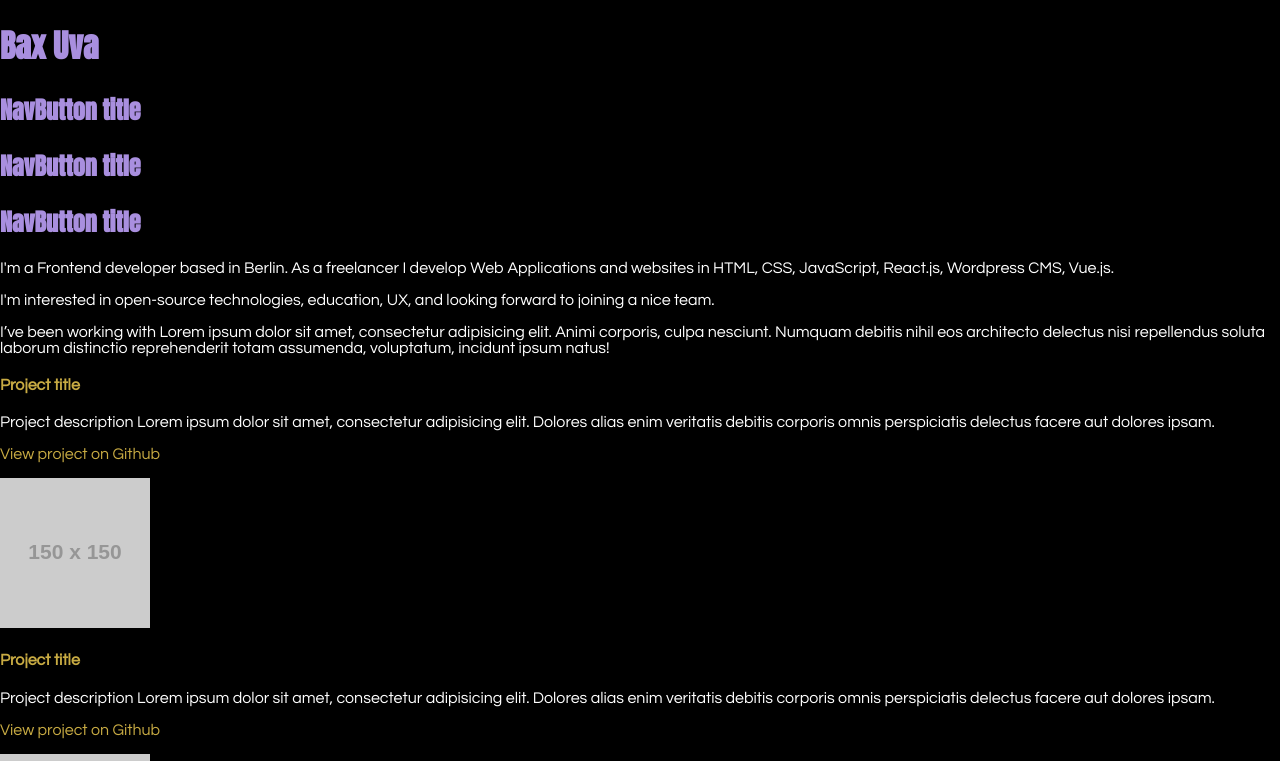
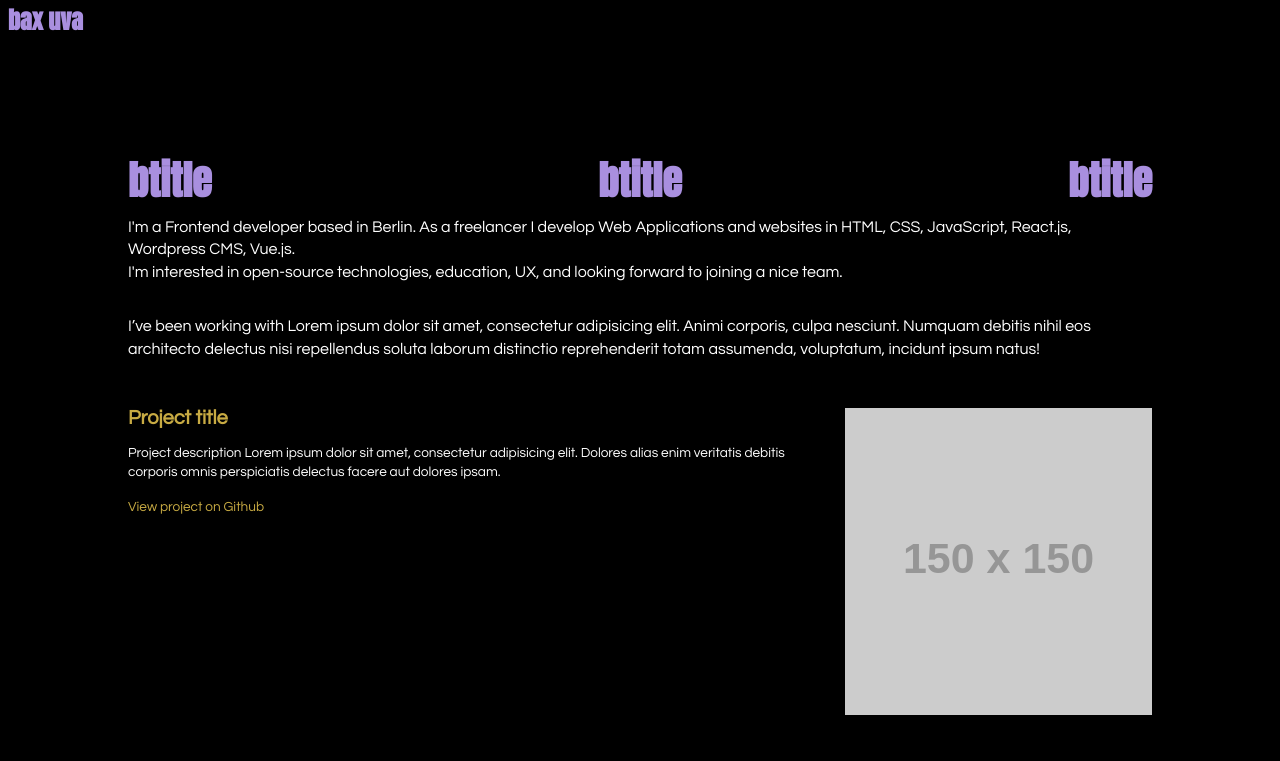
Before and after one commit to bax-uva/website, a Vue app: page / in a window 1280 px wide. Shown: the top 761 px of the page. Built offline with nearby package versions, Linux system fonts and the light colour scheme.

Commit message:
spacing and fonts units

```diff
--- a/src/App.vue
+++ b/src/App.vue
@@ -38,10 +38,36 @@ body {
   -webkit-font-smoothing: antialiased;
   -moz-osx-font-smoothing: grayscale;
 }
+#app {
+  display: flex;
+  flex-direction: column;
+}
 h1,
 h2 {
   font-family: $identity-txt;
   color: $primary-light;
+}
+h1,
+h2,
+h3,
+h4 {
+  margin: 0;
+  line-height: 100%;
+}
+h1 {
+  font-size: 3 * $unit;
+}
+h2 {
+  font-size: 5 * $unit;
+}
+
+h4 {
+  font-size: 2.5 * $unit;
+}
+p {
+  margin: 0;
+  font-size: 2 * $unit;
+  line-height: 140%;
 }
 a,
 a:active,
@@ -49,4 +75,8 @@ a:hover {
   color: $link-light;
   text-decoration: none;
 }
+section {
+  width: 80%;
+  margin: 2 * $unit auto;
+}
 </style>
--- a/src/components/About.vue
+++ b/src/components/About.vue
@@ -17,3 +17,4 @@ export default {
   name: "About"
 };
 </script>
+<style lang="scss"></style>
--- a/src/components/Header.vue
+++ b/src/components/Header.vue
@@ -1,6 +1,6 @@
 <template>
   <header>
-    <h1>Bax Uva</h1>
+    <h1>bax uva</h1>
   </header>
 </template>
 
@@ -9,3 +9,13 @@ export default {
   name: "Header"
 };
 </script>
+<style lang="scss">
+header {
+  display: flex;
+  margin: 0 0 16 * $unit 0;
+
+  h1 {
+    margin: $unit 0 0 $unit;
+  }
+}
+</style>
--- a/src/components/Nav.vue
+++ b/src/components/Nav.vue
@@ -13,3 +13,11 @@ export default {
   components: { NavButton }
 };
 </script>
+<style lang="scss">
+nav {
+  width: 80%;
+  margin: auto;
+  display: flex;
+  justify-content: space-between;
+}
+</style>
--- a/src/components/NavButton.vue
+++ b/src/components/NavButton.vue
@@ -1,5 +1,5 @@
 <template>
-  <h2>NavButton title</h2>
+  <h2>btitle</h2>
 </template>
 
 <script>
--- a/src/components/Project.vue
+++ b/src/components/Project.vue
@@ -1,5 +1,6 @@
 <template>
   <article class="portfolio-project">
+    <div class="project-txt">
       <h4><a href="#">Project title</a></h4>
       <p>
         Project description Lorem ipsum dolor sit amet, consectetur adipisicing
@@ -7,6 +8,7 @@
         delectus facere aut dolores ipsam.
       </p>
       <p><a href="#">View project on Github</a></p>
+    </div>
     <img src="https://via.placeholder.com/150" alt="" />
   </article>
 </template>
@@ -16,3 +18,26 @@ export default {
   name: "Project"
 };
 </script>
+<style lang="scss">
+article {
+  display: flex;
+  justify-content: space-between;
+  margin: 6 * $unit 0 0 0;
+
+  .project-txt {
+    width: 65%;
+  }
+
+  p {
+    font-size: 1.7 * $unit;
+    margin: 2 * $unit 0 0 0;
+  }
+
+  img {
+    width: 30%;
+  }
+  &:nth-child(even) {
+    flex-direction: row-reverse;
+  }
+}
+</style>
--- a/src/components/Work.vue
+++ b/src/components/Work.vue
@@ -6,7 +6,9 @@
       delectus nisi repellendus soluta laborum distinctio reprehenderit totam
       assumenda, voluptatum, incidunt ipsum natus!
     </p>
-    <div class="projects-wrapper"><Project /> <Project /></div>
+    <div class="projects-wrapper">
+      <Project /> <Project /><Project /> <Project />
+    </div>
   </section>
 </template>
 
@@ -19,3 +21,8 @@ export default {
   }
 };
 </script>
+<style lang="scss">
+.projects-wrapper {
+  margin-top: 4 * $unit;
+}
+</style>
--- a/src/styles/_variables.scss
+++ b/src/styles/_variables.scss
@@ -11,4 +11,5 @@ $pattern-dark: #106427;
 $body-txt: "Questrial", sans-serif;
 $identity-txt: "Anton", sans-serif;
 
-//
+//spacing
+$unit: 8px;
```
Lines whose indentation alone changed are shown as unchanged.
